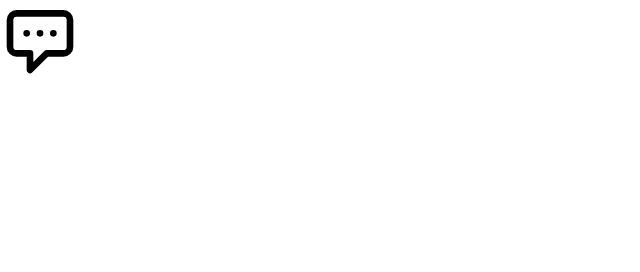
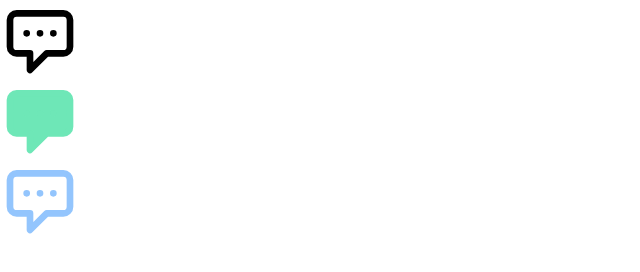
Before and after one commit to Shigeyuki-fukuda/tailwindcss_playground, a plain HTML site: page section3/svg_heroicons.html in a window 1280 px wide. Shown: the whole page, without its empty margins (0-640 px from the left). Drawn offline with nearby package versions, Linux system fonts and the light colour scheme.

Commit message:
feat: svgアイコンの塗りつぶしや枠線の色変更などを試したサンプルコードを追記

```diff
--- a/section3/svg_heroicons.html
+++ b/section3/svg_heroicons.html
@@ -12,5 +12,13 @@
     <svg class="w-20" xmlns="http://www.w3.org/2000/svg" fill="none" viewBox="0 0 24 24" stroke="currentColor">
       <path stroke-linecap="round" stroke-linejoin="round" stroke-width="2" d="M8 10h.01M12 10h.01M16 10h.01M9 16H5a2 2 0 01-2-2V6a2 2 0 012-2h14a2 2 0 012 2v8a2 2 0 01-2 2h-5l-5 5v-5z" />
     </svg>
+    <!-- fill-current を指定することで svg の要素全体の色を変えることが出来る -->
+    <svg class="w-20 fill-current text-green-300" xmlns="http://www.w3.org/2000/svg" fill="none" viewBox="0 0 24 24" stroke="currentColor">
+      <path stroke-linecap="round" stroke-linejoin="round" stroke-width="2" d="M8 10h.01M12 10h.01M16 10h.01M9 16H5a2 2 0 01-2-2V6a2 2 0 012-2h14a2 2 0 012 2v8a2 2 0 01-2 2h-5l-5 5v-5z" />
+    </svg>
+    <!-- stroke-current を指定することで svg の枠線の色を変えることが出来る -->
+    <svg class="w-20 stroke-current text-blue-300" xmlns="http://www.w3.org/2000/svg" fill="none" viewBox="0 0 24 24" stroke="currentColor">
+      <path stroke-linecap="round" stroke-linejoin="round" stroke-width="2" d="M8 10h.01M12 10h.01M16 10h.01M9 16H5a2 2 0 01-2-2V6a2 2 0 012-2h14a2 2 0 012 2v8a2 2 0 01-2 2h-5l-5 5v-5z" />
+    </svg>
   </body>
 </html>
```
